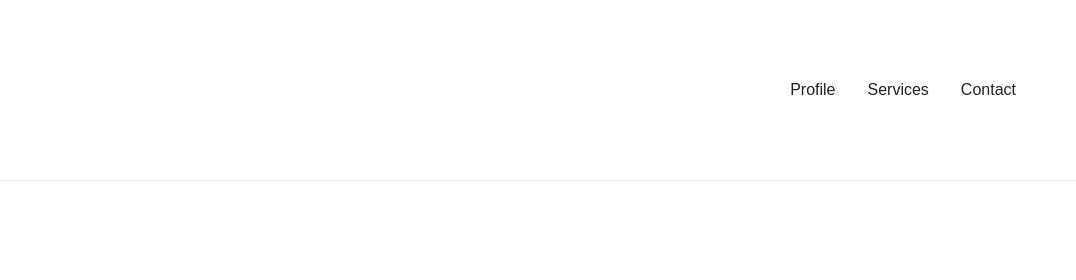
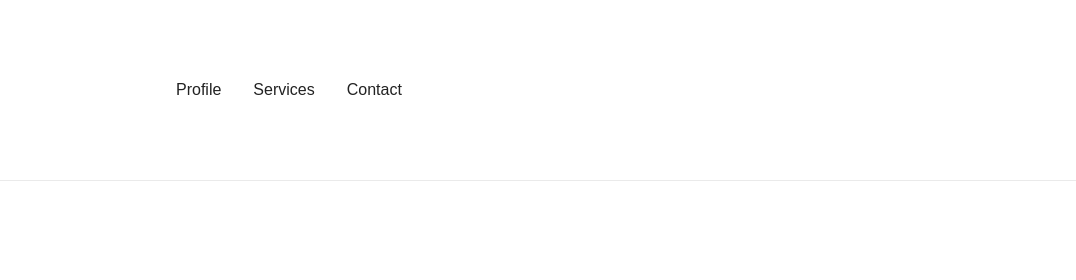
Before and after one commit to chunyu2006-maker/innovate-bio-strategies, a plain HTML site: page index.html in a window 1280 px wide. Shown: the top 280 px of the page, 204-1280 px from the left. Drawn offline with Linux system fonts and the light colour scheme.

Commit message:
Adjust header layout and spacing in style.css

```diff
--- a/style.css
+++ b/style.css
@@ -7,8 +7,9 @@ body {
 
 .site-header {
   display: flex;
-  justify-content: space-between;
   align-items: center;
+  justify-content: flex-start;
+  gap: 180px;
   padding: 20px 60px;
   background: white;
   border-bottom: 1px solid #eaeaea;
```
